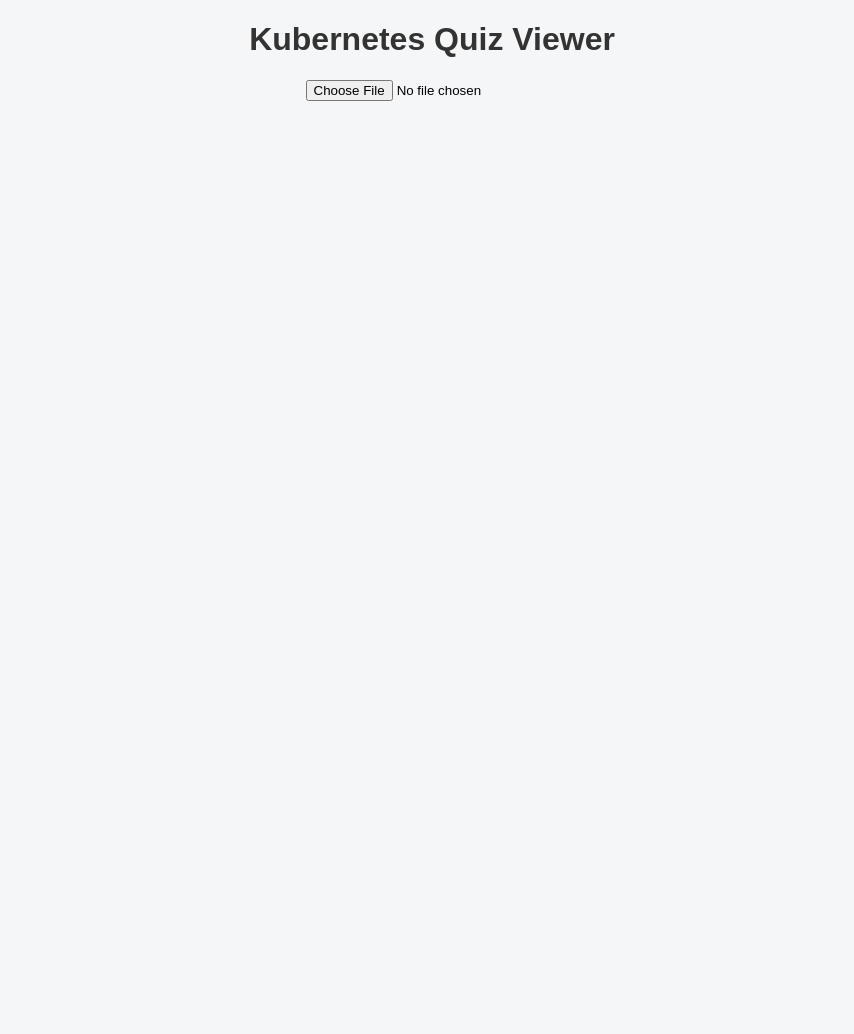
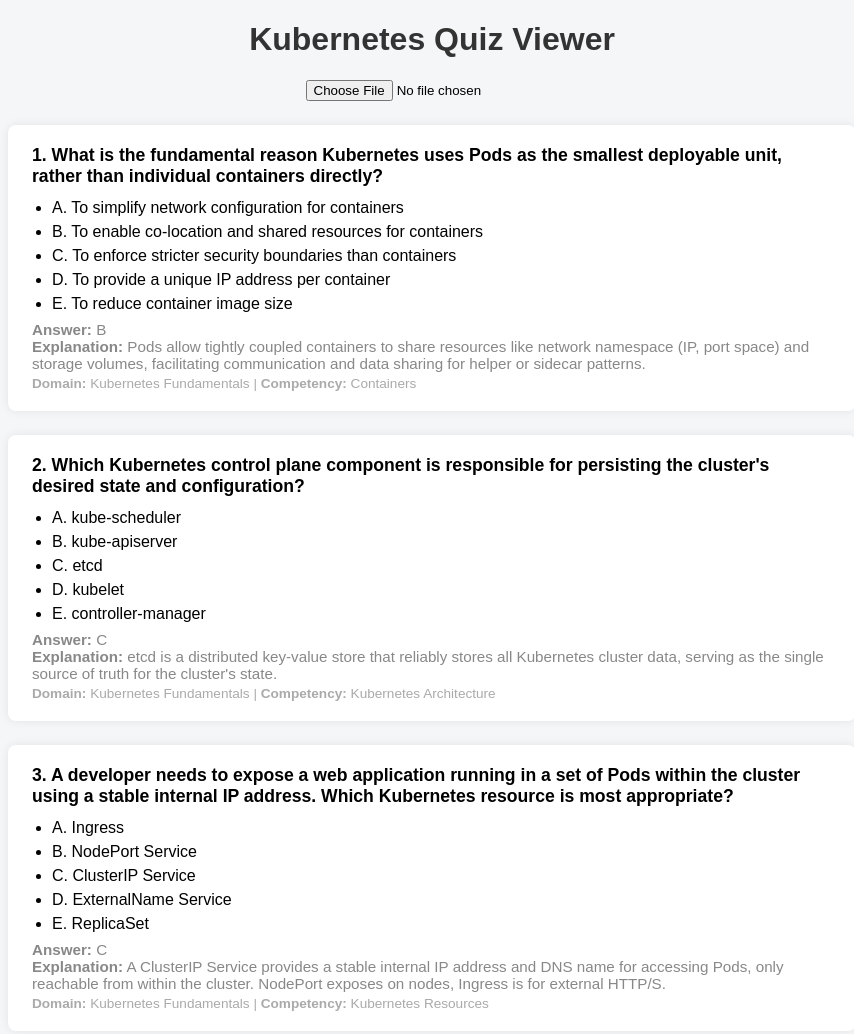
Before and after one commit to hezronkimutai/kcna, a plain HTML site: page quiz.html in a window 1280 px wide. Shown: the top 1034 px of the page, without its empty margins (208-1062 px from the left). Before the commit the page ends 800 px from the top, so only its background shows below. Drawn offline with nearby package versions, Linux system fonts and the light colour scheme.

Commit message:
Enhance quiz viewer to automatically load and display questions from quiz.csv

```diff
--- a/quiz.html
+++ b/quiz.html
@@ -45,6 +45,48 @@
 <input type="file" id="upload" accept=".csv" />
 <div id="table-container"></div>
 
+<script src="https://cdn.jsdelivr.net/npm/papaparse@5.4.1/papaparse.min.js"></script>
+<script>
+    // Automatically load and display quiz.csv if present
+    fetch('quiz.csv')
+        .then(response => response.text())
+        .then(csvText => {
+            Papa.parse(csvText, {
+                header: true,
+                skipEmptyLines: true,
+                complete: function(results) {
+                    renderQuiz(results.data);
+                }
+            });
+        });
+
+    function renderQuiz(questions) {
+        const container = document.getElementById('table-container');
+        container.innerHTML = '';
+        questions.forEach((q, idx) => {
+            const block = document.createElement('div');
+            block.className = 'question-block';
+            block.innerHTML = `
+                <div class="question-title">${idx + 1}. ${q['Question']}</div>
+                <ul class="options-list">
+                    <li>A. ${q['Option A']}</li>
+                    <li>B. ${q['Option B']}</li>
+                    <li>C. ${q['Option C']}</li>
+                    <li>D. ${q['Option D']}</li>
+                    ${q['Option E'] ? `<li>E. ${q['Option E']}</li>` : ''}
+                </ul>
+                <div style="color:#888;font-size:0.95em;margin-top:8px;">
+                    <strong>Answer:</strong> ${q['Correct Answer']}<br>
+                    <strong>Explanation:</strong> ${q['Explanation']}
+                </div>
+                <div style="color:#aaa;font-size:0.85em;margin-top:4px;">
+                    <strong>Domain:</strong> ${q['Domain']} | <strong>Competency:</strong> ${q['Competency']}
+                </div>
+            `;
+            container.appendChild(block);
+        });
+    }
+</script>
 <script>
     document.getElementById('upload').addEventListener('change', function (e) {
         const file = e.target.files[0];
```
